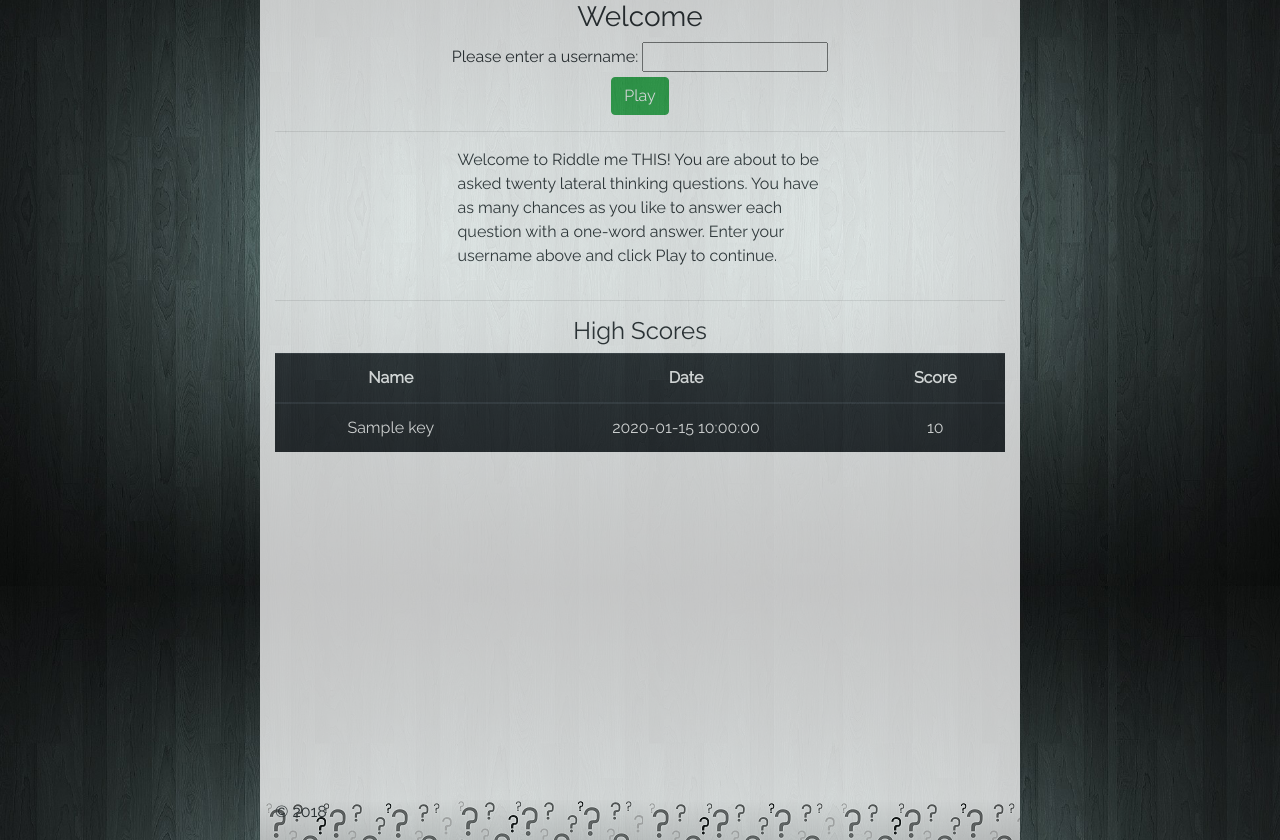
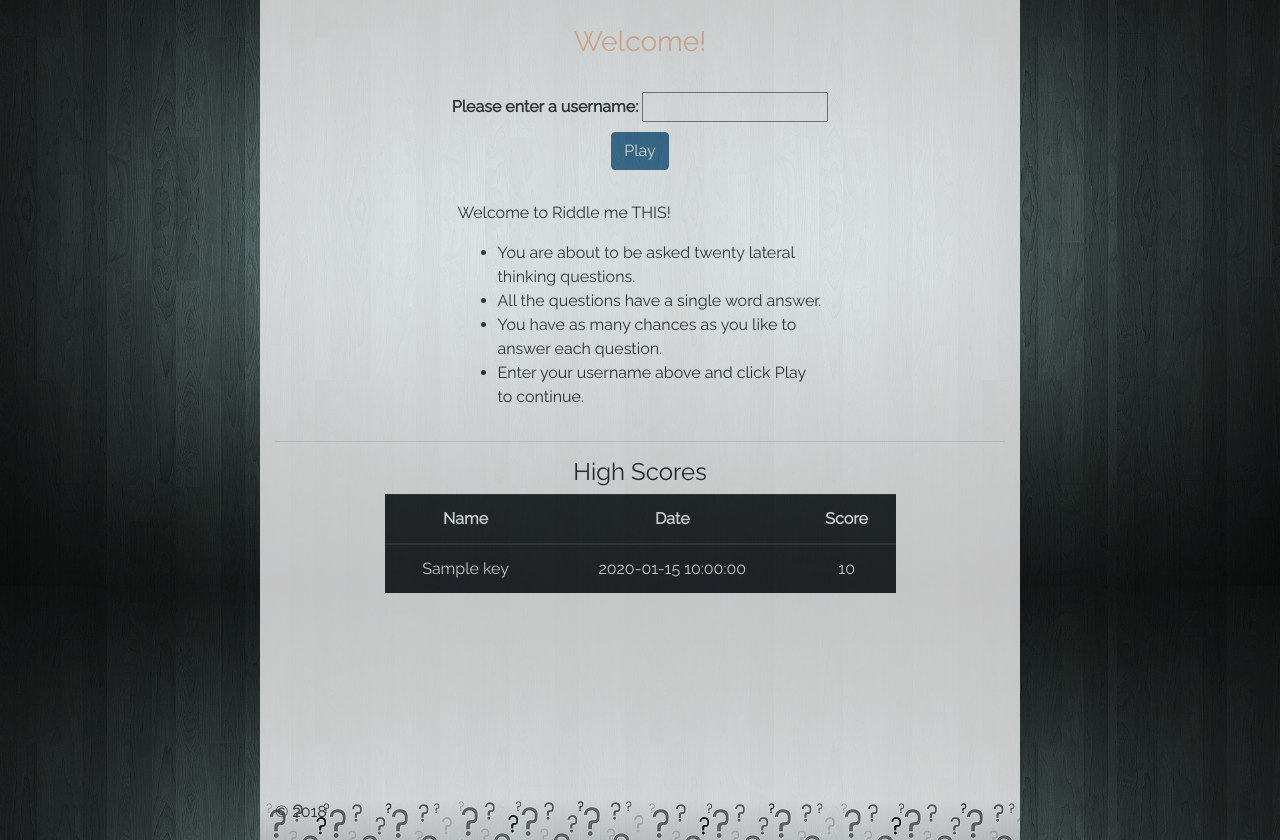
Before and after one commit to hfolcot/riddle-me-this, a Flask app: template templates/index.html in a window 1280 px wide. Shown: the part 120-960 px from the top of the page. Run offline with Flask 2, Linux system fonts and the light colour scheme; the template is opened without the code that fills it: most values are stand-ins (such as "Sample title", 1, 10 or a date in 2020); some libraries are stand-ins or nearby versions; some web fonts are replaced.

Commit message:
styling edits

```diff
--- a/templates/index.html
+++ b/templates/index.html
@@ -1,36 +1,40 @@
 <!--This file uses base.html as a template and all additional content should go between the block and end content tags below-->
 {% extends 'base.html' %} {% block content %}
 
-<h3 class="text-centered">Welcome</h3>
+<h3 class="text-centered welcome">Welcome!</h3>
 
 <form class="text-centered" method="POST">
     <!--Input form for username-->
     <div class="form-group">
-        <label for="username">Please enter a username:</label>
-        <input type="text" id="username" name="username" required></input><br>
-        <button type="submit" class="btn btn-success">Play</button>
+        <label for="username"><strong>Please enter a username:</strong></label>
+        <input type="text" id="username" name="username" required><br>
+        <button type="submit" class="btn btn-primary play-btn">Play</button>
     </div>
     <div>
         {% if error %}
-        <p class="error"><strong>Error: {{ error }}</strong></p>
+        <p class="error"><strong>{{ error }}</strong></p>
         {% endif %}
     </div>
 </form>
-
-<hr class="featurette-divider">
 
 <section class="container">
     <!--Game Instructions-->
     <div class="row">
         <div class="col-xs-6 instructions">
-            <p>Welcome to Riddle me THIS! You are about to be asked twenty lateral thinking questions. You have as many chances as you like to answer each question with a one-word answer. Enter your username above and click Play to continue.</p>
+            <p>Welcome to Riddle me THIS!</p>
+            <ul>
+                <li>You are about to be asked twenty lateral thinking questions.</li>
+                <li>All the questions have a single word answer.</li>
+                <li>You have as many chances as you like to answer each question.</li>
+                <li>Enter your username above and click Play to continue.</li>
+            </ul>
         </div>
     </div>
 </section>
 
 <hr class="featurette-divider">
 
-<aside class="text-centered">
+<aside class="text-centered high-scores">
     <!--High score table to go here-->
     <h4>High Scores</h4>
     <table class="table table-dark">
```
Also changed, not shown: templates/endgame.html (+4 -4 lines), templates/game.html (+6 -5 lines).
